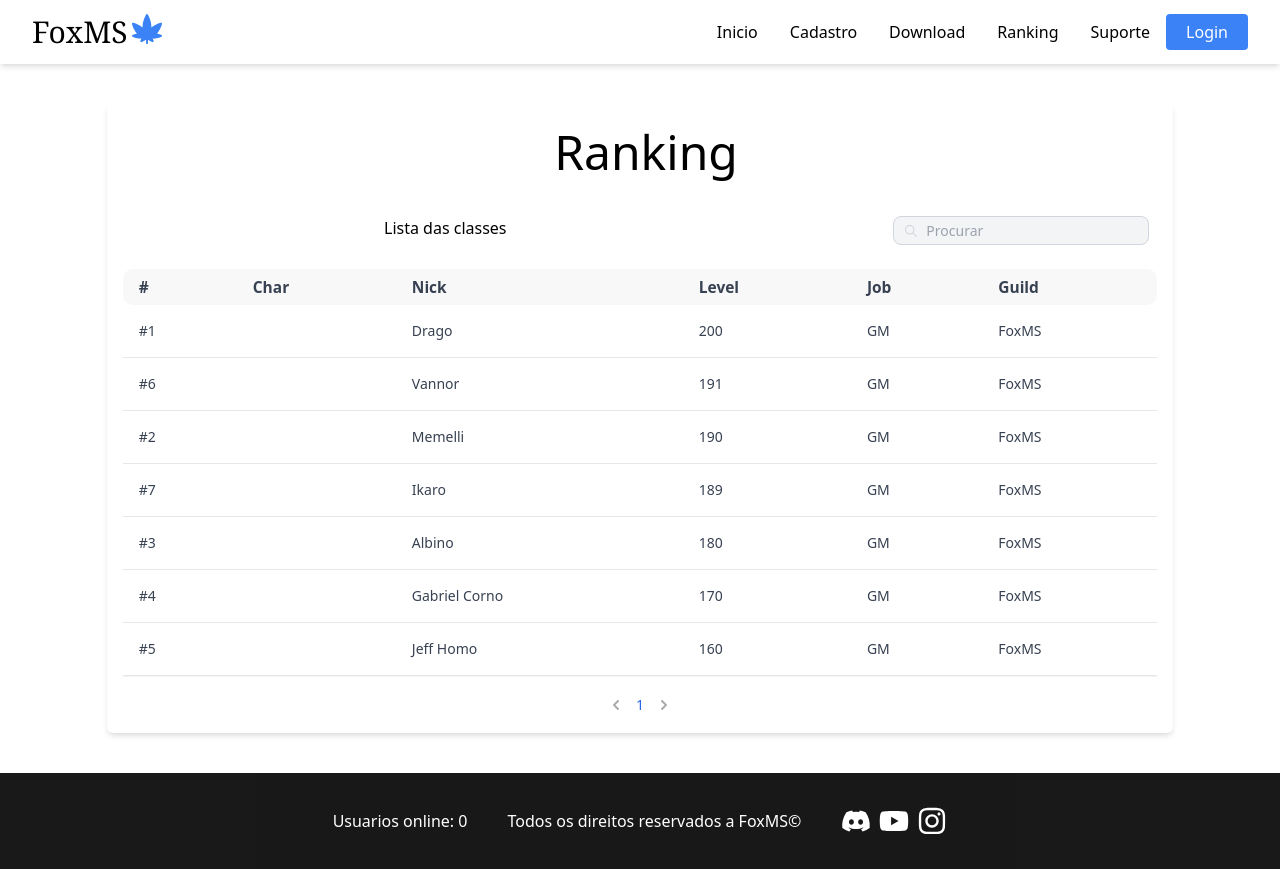
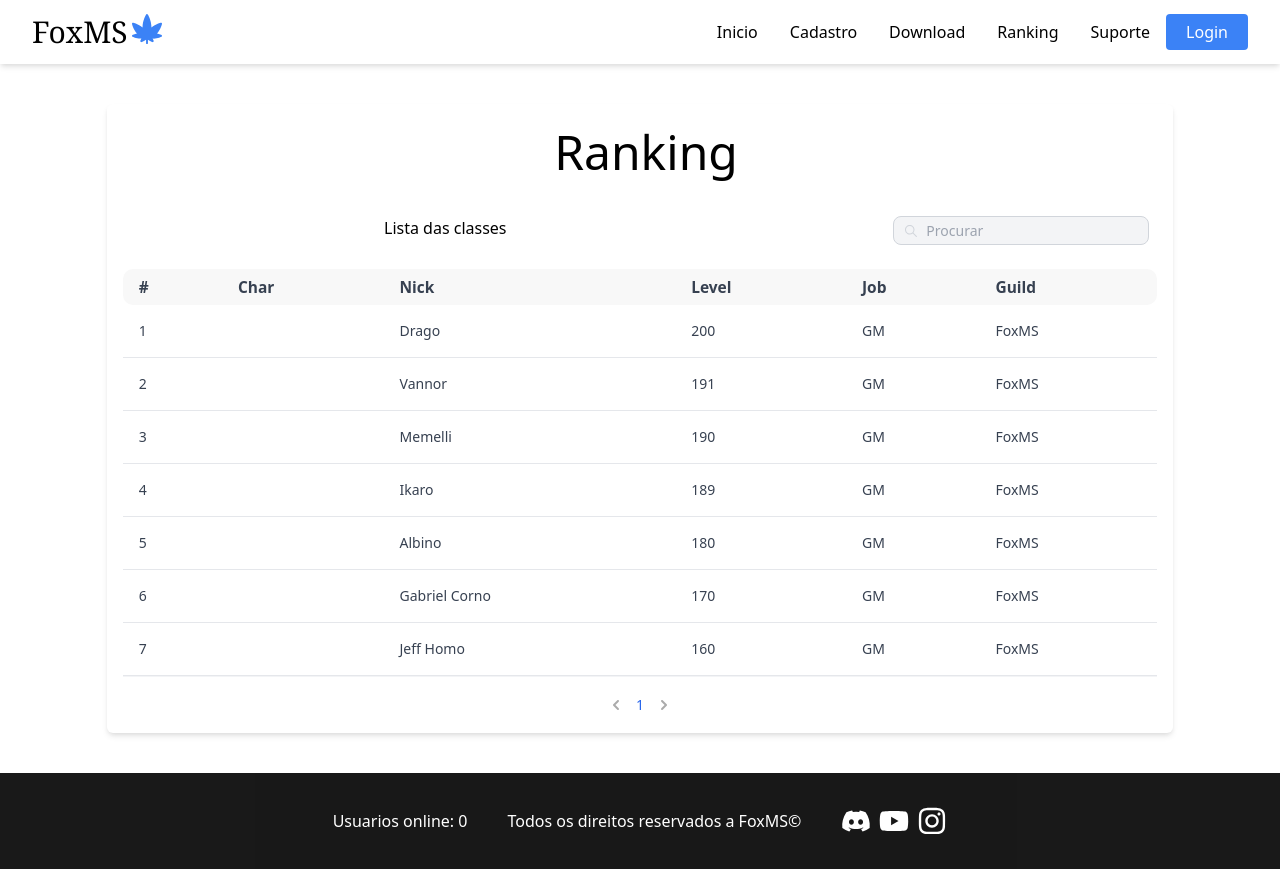
Before and after one commit to Memelli/foxms-v2, a React (Create React App) app: page /rankings in a window 1280 px wide. Built offline with nearby package versions, Linux system fonts and the light colour scheme.

Commit message:
fix console

```diff
--- a/src/components/Content/News.js
+++ b/src/components/Content/News.js
@@ -1,11 +1,6 @@
-import React, { useState } from 'react'
+import React from 'react'
 
 const NewsHome = ({ title, desc, date, type }) => {
-    const blue = 'bg-blue-500 hover:bg-blue-600'
-    const [tag, setTag] = useState('')
-    const [bg, setBg] = useState('')
-
-
         return (
             <>
 
--- a/src/pages/Home/index.js
+++ b/src/pages/Home/index.js
@@ -1,3 +1,4 @@
+/* eslint-disable no-unused-vars */
 import React, { useState } from 'react'
 import NewsHome from '../../components/Content/News'
 import Hero from '../../components/Header/Hero'
--- a/src/pages/Ranking/index.js
+++ b/src/pages/Ranking/index.js
@@ -2,8 +2,10 @@ import React, { useState } from 'react'
 import data from '../../components/Content/dataRanking'
 
 const Ranking = () => {
+    // eslint-disable-next-line no-unused-vars
     const [info, setInfo] = useState(data)
     const [search, setSearch] = useState('')
+
     /* info.sort((a, b) => b.level - a.level) */
 
     const array = info.filter((dRank) => dRank.name.toLowerCase().includes(search.toLowerCase()))
@@ -45,9 +47,10 @@ const Ranking = () => {
                                 </tr>
                             </thead>
                             <tbody className="text-sm font-normal text-gray-700">
-                                {dataRanking.map(user => (
+                                {dataRanking.map((user, index) =>
+                                   (
                                     <tr className="hover:bg-gray-100 border-b border-gray-200 py-10">
-                                        <td className="px-4 py-4">#{user.id}</td>
+                                        <td className="px-4 py-4">{index + 1}</td>
                                         <td className="px-4 py-4"></td>
                                         <td className="px-4 py-4">{user.name}</td>
                                         <td className="px-4 py-4">{user.level}</td>
--- a/src/pages/Suporte/index.js
+++ b/src/pages/Suporte/index.js
@@ -3,6 +3,7 @@ import Accordion from '../../components/utils/accordion'
 import data from '../../components/utils/accordion/questions'
 
 const Suporte = () => {
+    // eslint-disable-next-line no-unused-vars
     const [questions, setQuestions] = useState(data)
 
     return (
```
